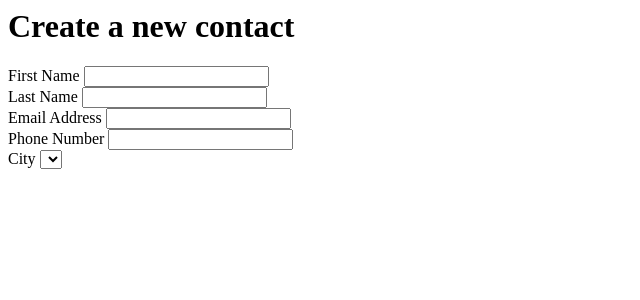
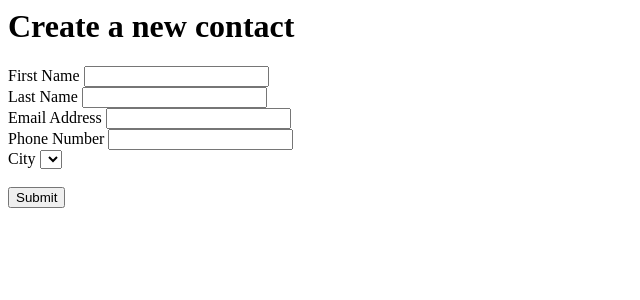
Before and after one commit to stevenj2019/QA_Flask_Project, a Flask app: page /newcontact in a window 1280 px wide. Shown: the top 300 px of the page, without its empty margins (0-640 px from the left). Run offline with Flask 2, Linux system fonts and the light colour scheme; data that the repository does not hold is empty.

Commit message:
more fixes

```diff
--- a/application/forms.py
+++ b/application/forms.py
@@ -26,6 +26,7 @@ class LoginForm(FlaskForm):
                 raise ValidationError('Email already in use')
 
 class NewContactForm(FlaskForm):
+
     first_name = StringField('First Name',
         validators=[
             DataRequired()
@@ -49,7 +50,7 @@ class NewContactForm(FlaskForm):
     )
     city = SelectField('City',
         choices = [],
-        coerce=int,
+        #coerce=int,
         validators=[
             DataRequired()
             ]
--- a/application/templates/new_contact.html
+++ b/application/templates/new_contact.html
@@ -57,5 +57,7 @@
                 </div>
             {% endif %}
         </div>
+        <br>
+        {{form.submit}}
     </form>
 {% endblock %}
```
